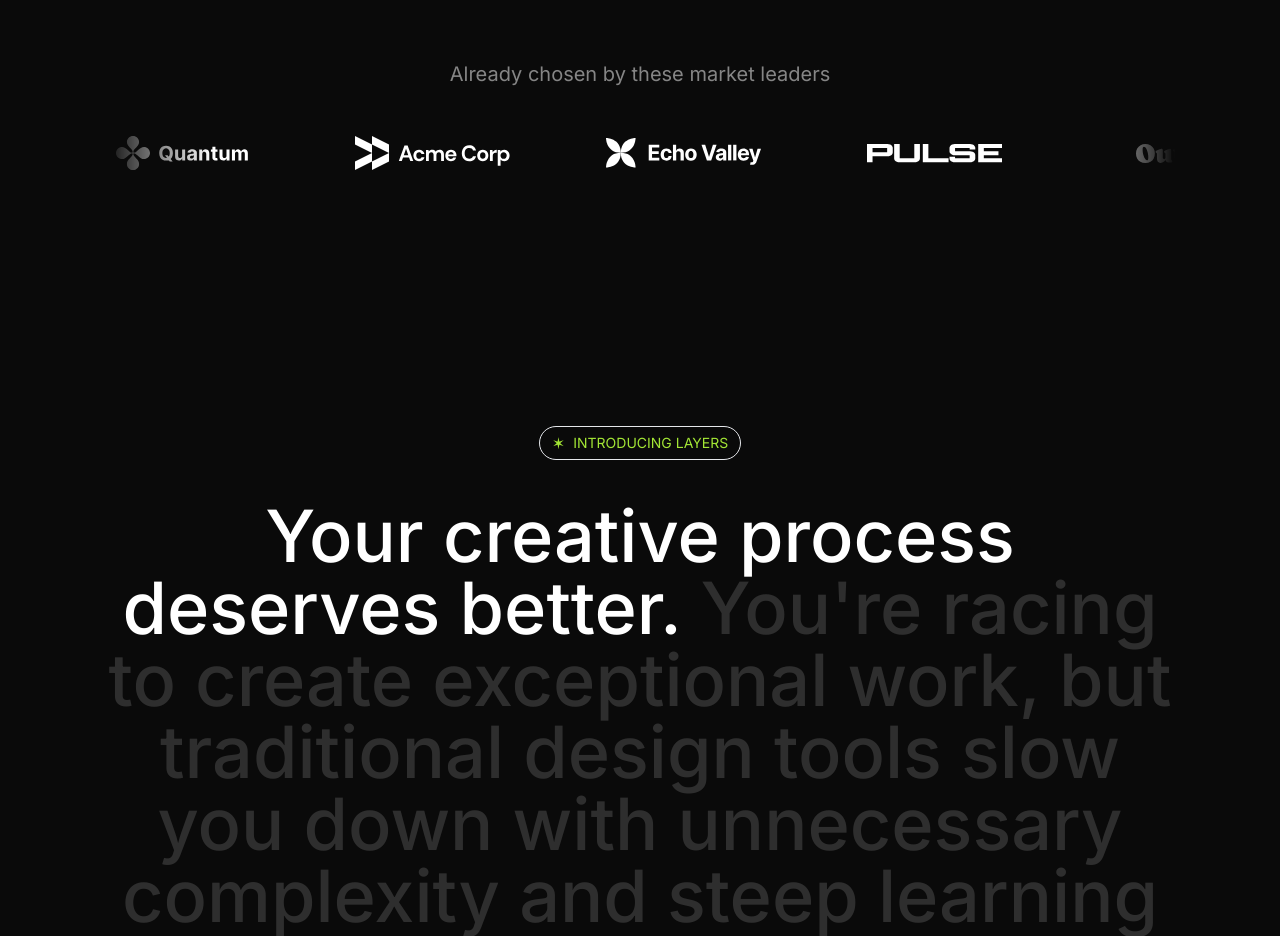
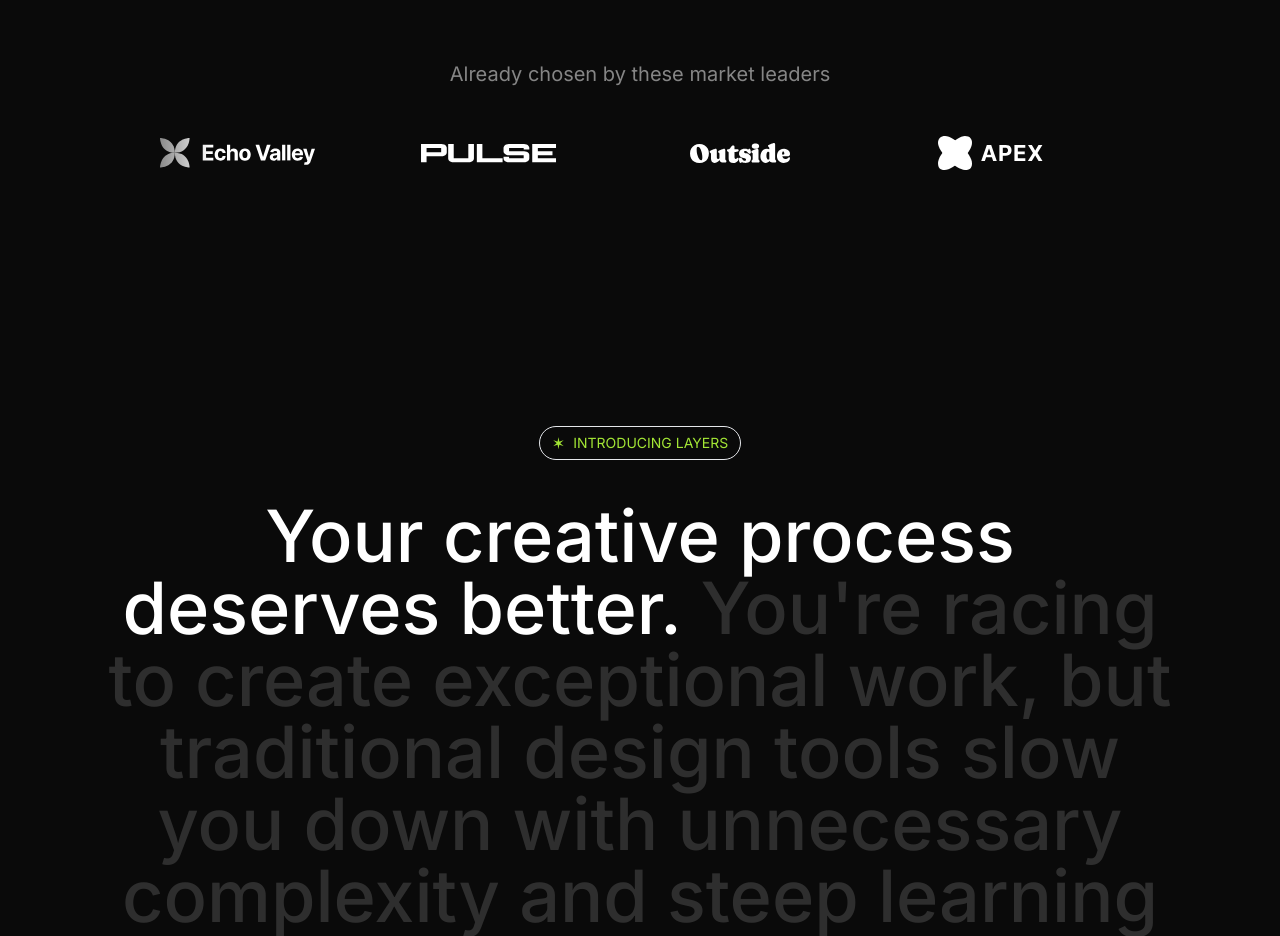
Before and after one commit to Rogers-17/Saas-Landing-Page, a Next.js app: page / in a window 1280 px wide. Shown: the part 820-1756 px from the top of the page. Built offline with nearby package versions, Linux system fonts and the light colour scheme.

Commit message:
added infinity scrolling animations for logo tickers

```diff
--- a/src/sections/LogoTicker.tsx
+++ b/src/sections/LogoTicker.tsx
@@ -1,3 +1,5 @@
+"use client"
+
 import quantumLogo from "@/assets/images/quantum.svg";
 import acmeLogo from "@/assets/images/acme-corp.svg";
 import echoValleyLogo from "@/assets/images/echo-valley.svg";
@@ -7,6 +9,7 @@ import apexLogo from "@/assets/images/apex.svg";
 import celestialLogo from "@/assets/images/celestial.svg";
 import twiceLogo from "@/assets/images/twice.svg";
 import Image from "next/image";
+import { motion } from "framer-motion";
 
 const logos = [
     { name: "Quantum", image: quantumLogo },
@@ -26,17 +29,31 @@ export default function LogoTicker() {
                 <h3 className="text-center text-white/50 text-xl">
                     Already chosen by these market leaders
                 </h3>
-                <div className="overflow-hidden mt-12
+                <div className="overflow-hidden mt-12 flex
                 [mask-image:linear-gradient(to_right,transparent,black_10%,black_90%,transparent)]">
-                    <div className="flex gap-24 pr-24">
-                    {logos.map(logo => (
-                        <Image
-                        src={logo.image}
-                        key={logo.name}
-                        alt={logo.name}
+                    <motion.div
+                    animate={{
+                        x: "-50%",
+                    }}
+                    transition={{
+                        duration: 30,
+                        ease: "linear",
+                        repeat: Infinity,
+                    }}
+                    className="flex flex-none gap-24 pr-24">
+                    {Array.from({ length: 2}).map((_, i) => (
+                        <>
+                        {logos.map(logo => (
+                            <Image
+                            src={logo.image}
+                            key={logo.name}
+                            alt={logo.name}
                         />
+                        ))}
+                        </>
                     ))}
-                </div>
+
+                    </motion.div>
                 </div>
             </div>
         </section>
```
